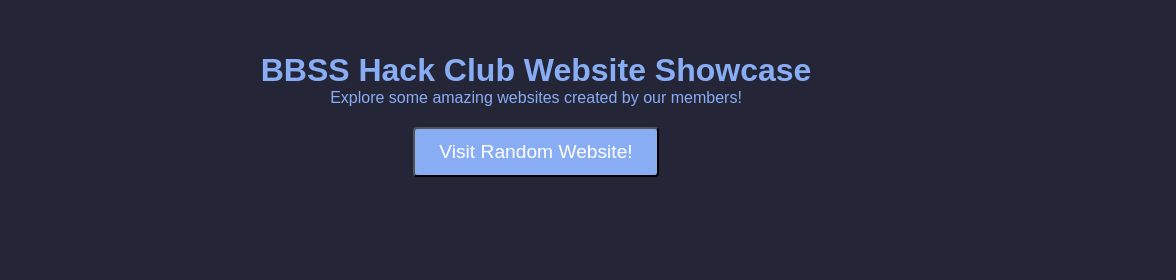
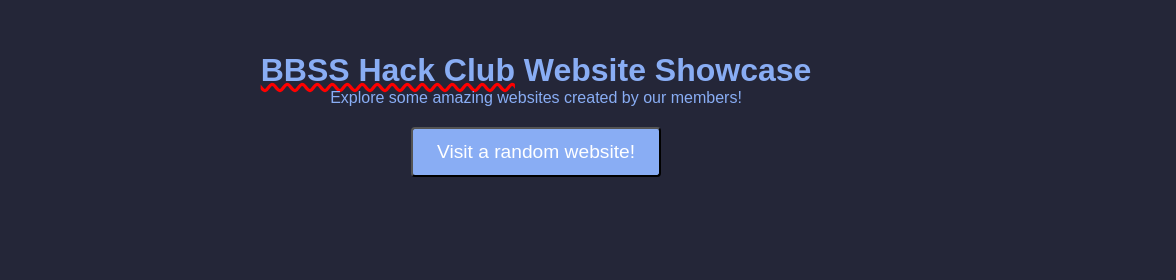
Before and after one commit to saumilthecode/websites, a plain HTML site: page index.html in a window 1280 px wide. Shown: the top 280 px of the page, 104-1280 px from the left. Drawn offline with Linux system fonts and the light colour scheme.

Commit message:
add link at top

```diff
--- a/index.html
+++ b/index.html
@@ -26,10 +26,10 @@
 </head>
 <body>
     <header>
-        <h1>BBSS Hack Club Website Showcase</h1>
+        <h1><a href="https://bbsshack.club" class="bbss-link">BBSS Hack Club</a> Website Showcase</h1>
         <p>Explore some amazing websites created by our members!</p>
         <img src="logo.webp" alt="Hack Club Logo" class="logo">
-        <button onclick="visitRandomWebsite()" class="random-button">Visit Random Website!</button>
+        <button onclick="visitRandomWebsite()" class="random-button">Visit a random website!</button>
     </header>
 
     <div class="container">
--- a/style.css
+++ b/style.css
@@ -128,3 +128,13 @@ p {
     background-color: #7e0000;
     text-decoration: green wavy underline;
 }
+
+.bbss-link {
+    color: rgb(137, 173, 244);
+    text-decoration: rgb(255, 0, 0) wavy underline;
+}
+
+.bbss-link:hover {
+    color: rgb(148, 255, 216);
+    text-decoration: wavy overline rgb(255, 0, 0);
+}
```
